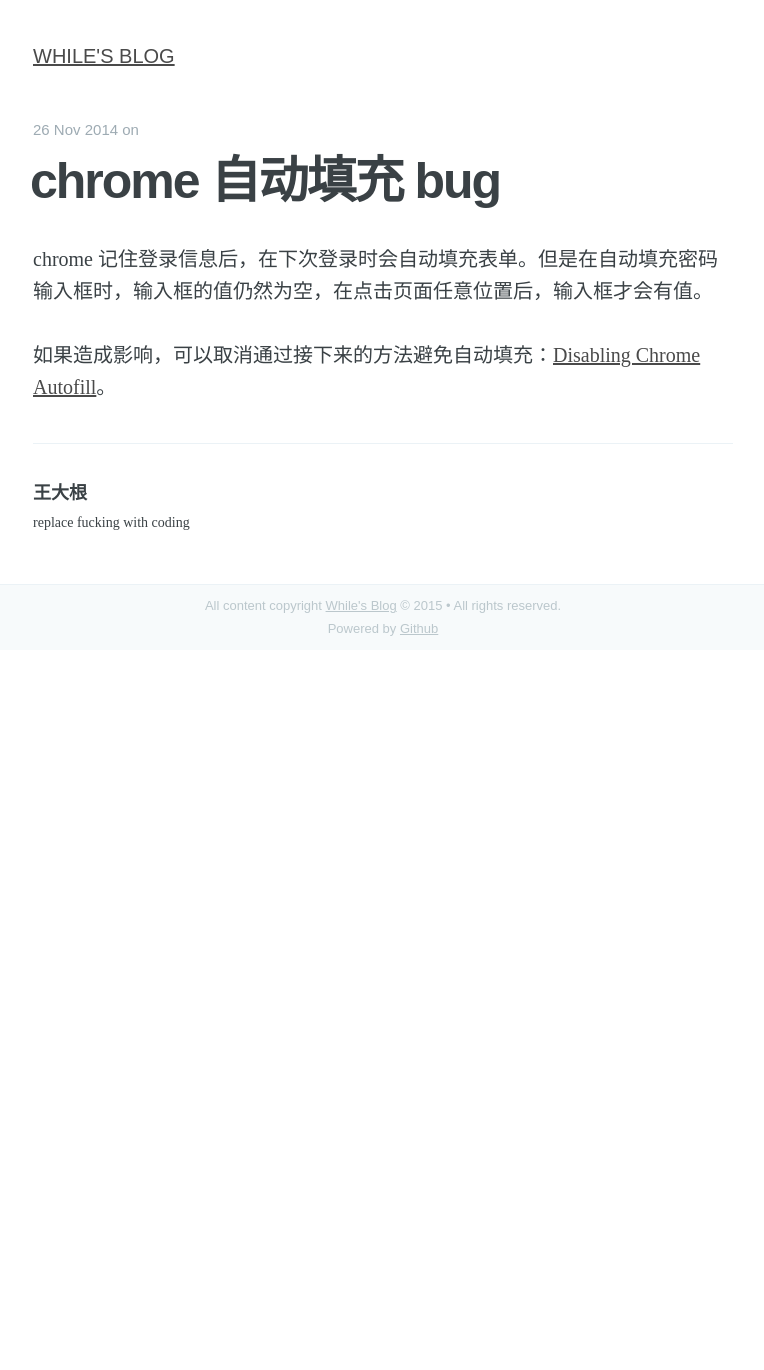
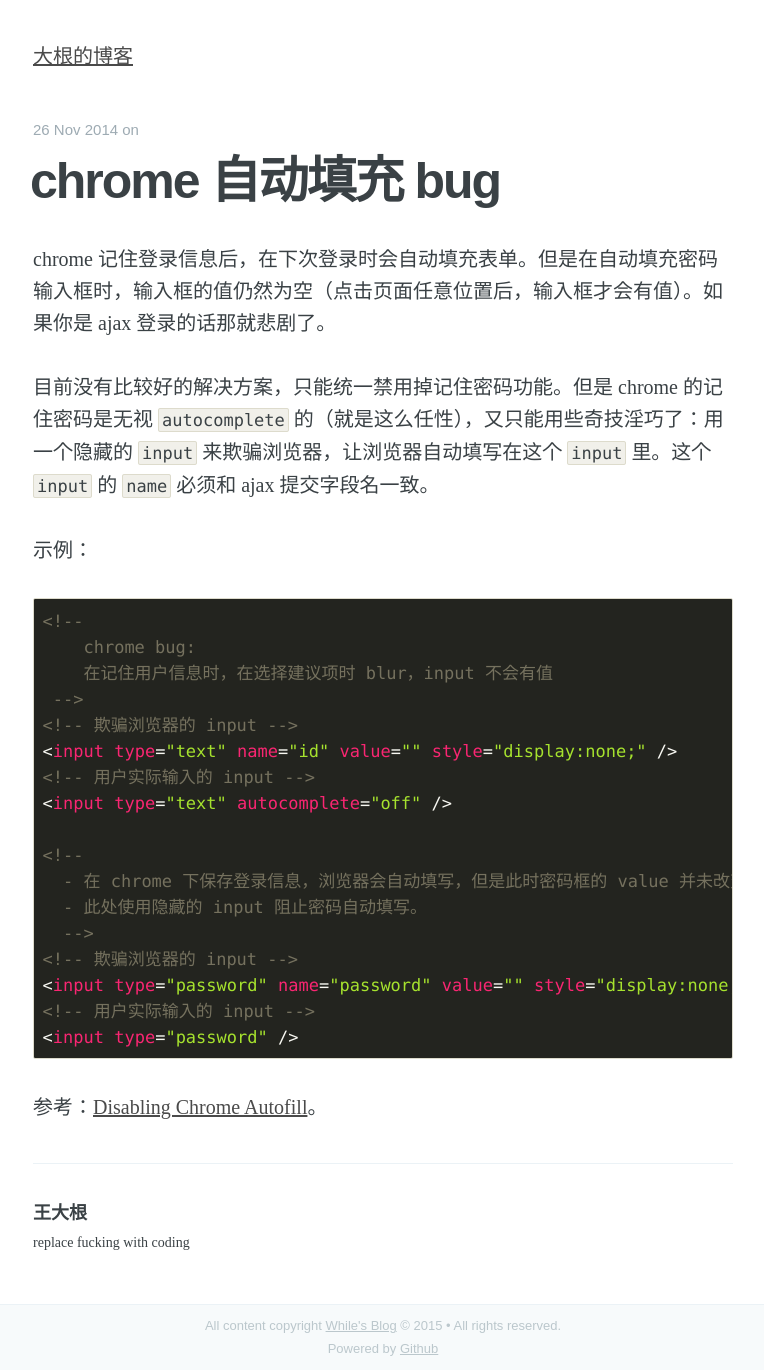
Before and after one commit to dragonwong/blog, a Jekyll site: the page built from _posts/2014-11-26-input-chrome-bug.html, in a window 1280 px wide. Shown: the whole page, without its empty margins (257-1021 px from the left). Built offline with Jekyll 4.4.1, drawn with Linux system fonts in a browser that asks for light colours; comment, search, counter and statistics services are not loaded; before the commit the page ends 900 px from its top, so only the background shows below that.

Commit message:
new post

```diff
--- a/_layouts/post.html
+++ b/_layouts/post.html
@@ -4,7 +4,7 @@
 	    <article class="post">
 
 	        <header class="post-header">
-	            <a id="blog-logo" href="http://dragonwong.github.io/blog/">WHILE'S BLOG</a>
+	            <a id="blog-logo" href="http://dragonwong.github.io/blog/">{{ site.base_title }}</a>
 	        </header>
 
 	        <span class="post-meta">
--- a/_posts/2014-11-26-input-chrome-bug.html
+++ b/_posts/2014-11-26-input-chrome-bug.html
@@ -4,6 +4,28 @@ title: chrome 自动填充 bug
 category: coding
 ---
 
-<p>chrome 记住登录信息后，在下次登录时会自动填充表单。但是在自动填充密码输入框时，输入框的值仍然为空，在点击页面任意位置后，输入框才会有值。</p>
+<p>chrome 记住登录信息后，在下次登录时会自动填充表单。但是在自动填充密码输入框时，输入框的值仍然为空（点击页面任意位置后，输入框才会有值）。如果你是 ajax 登录的话那就悲剧了。</p>
 
-<p>如果造成影响，可以取消通过接下来的方法避免自动填充：<a href="http://stackoverflow.com/a/15917221/2388446" target="_blank">Disabling Chrome Autofill</a>。</p>
+<p>目前没有比较好的解决方案，只能统一禁用掉记住密码功能。但是 chrome 的记住密码是无视 <code>autocomplete</code> 的（就是这么任性），又只能用些奇技淫巧了：用一个隐藏的 <code>input</code> 来欺骗浏览器，让浏览器自动填写在这个 <code>input</code> 里。这个 <code>input</code> 的 <code>name</code> 必须和 ajax 提交字段名一致。</p>
+
+<p>示例：</p>
+
+<pre class="html"><code>&lt;!--
+	chrome bug:
+	在记住用户信息时，在选择建议项时 blur，input 不会有值
+ --&gt;
+&lt;!-- 欺骗浏览器的 input --&gt;
+&lt;input type="text" name="id" value="" style="display:none;" /&gt;
+&lt;!-- 用户实际输入的 input --&gt;
+&lt;input type="text" autocomplete="off" /&gt;
+
+&lt;!--
+  - 在 chrome 下保存登录信息，浏览器会自动填写，但是此时密码框的 value 并未改变。
+  - 此处使用隐藏的 input 阻止密码自动填写。
+  --&gt;
+&lt;!-- 欺骗浏览器的 input --&gt;
+&lt;input type="password" name="password" value="" style="display:none;" /&gt;
+&lt;!-- 用户实际输入的 input --&gt;
+&lt;input type="password" /&gt;</code></pre>
+
+<p>参考：<a href="http://stackoverflow.com/a/15917221/2388446" target="_blank">Disabling Chrome Autofill</a>。</p>
```
Also changed, not shown: _posts/2015-1-29-get-url-ie.html (added, +45 -0 lines).
